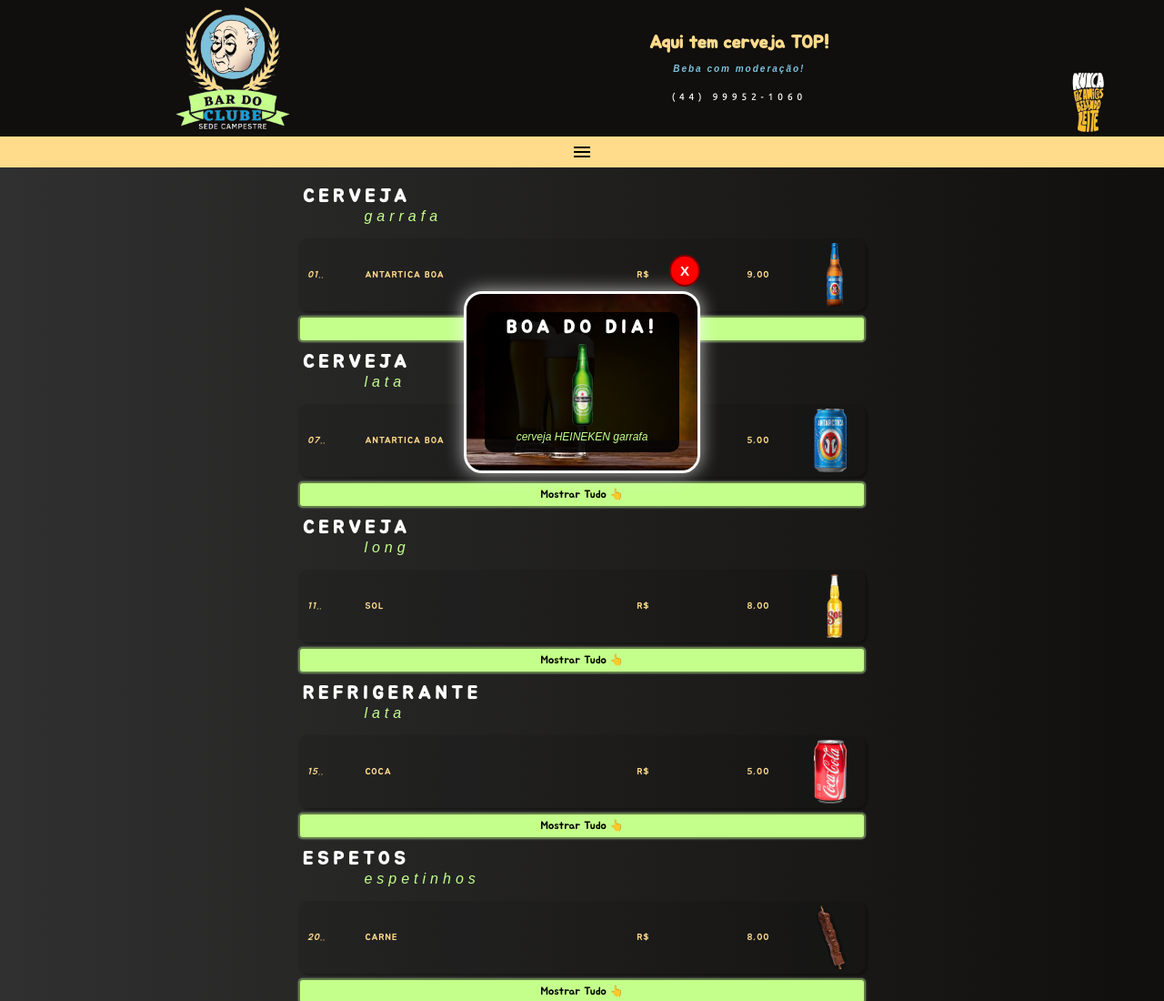
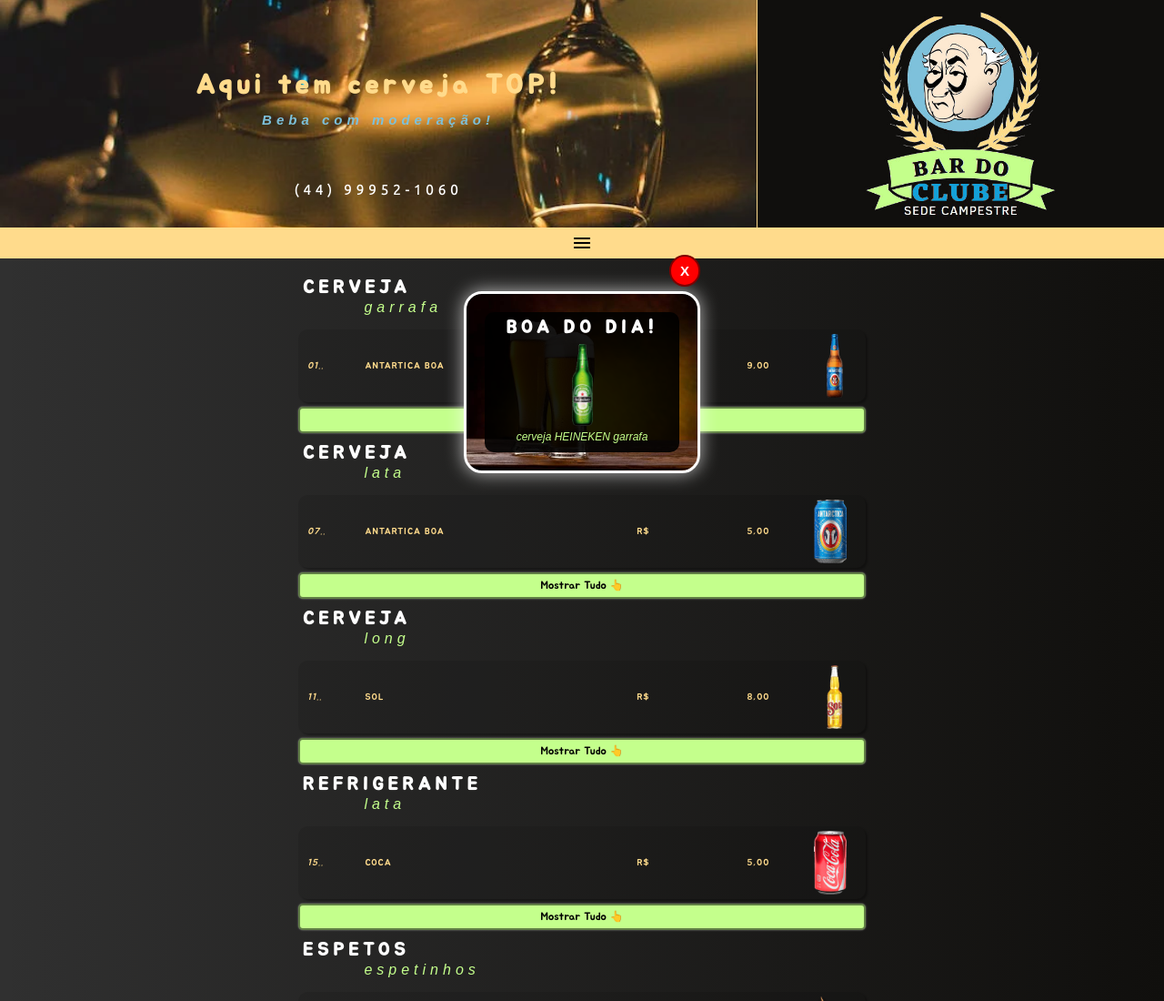
Before and after one commit to juliocesarbertoldo/site_clubedostrinta, a plain HTML site: page index.html in a window 1280 px wide. Shown: the top 1100 px of the page at 91% size. Drawn offline with nearby package versions, Linux system fonts and the light colour scheme.

Commit message:
inicio_tablet

```diff
--- /dev/null
+++ b/css/telatablet.css
@@ -0,0 +1,62 @@
+@charset "UTF-8";
+
+@import url('https://fonts.googleapis.com/css2?family=Jua&display=swap');
+@import url('https://fonts.googleapis.com/css2?family=Ubuntu:wght@300&display=swap');
+
+/* Typical Device Breakpoints
+------------------------------
+Pequenas telas: até 600px
+Celular: de 600px até 768px
+Tablet: 768px até 992px
+Desktop: 992px até 1200px
+Grandes telas: acima de 1200px
+*/
+
+/********** CONFIGURAÇÃO PRINCIPAL **********/
+:root {
+    --corAzulBrilho: #14A1D9;
+    --corAzulFosco: #7DC1DB;
+    --corPurple: #C629D9;
+    --corAmarelo: #ffdb8c;
+    --corAmareloEscuro: #e4c27a;
+    --corVerde: #c4ff8c;
+
+    --fonte-padrao: Arial, Verdana, Helvetica, sans-serif;
+    --fonte-midia: 'Ubuntu', sans-serif;
+    --fonte-cardapio: 'Jua', cursive;
+}
+/********************************************/
+
+header .cabecalho{
+    grid-template-columns: 65% 35%;
+    height: 250px;
+    background: url("../imagens/fd-cabecalho.webp") no-repeat 50%;
+    background-size: cover;
+    background-attachment: fixed;
+}
+
+header .logo {
+    order: 1;
+    background-color: #100f0d;
+    border-left: 1px solid var(--corAmarelo);
+}
+
+header .slogan {
+    display: none;
+}
+
+header .texto-cabecalho h1 {
+    margin-top: 70px;
+    font-size: 30px;
+    letter-spacing: 5px;
+}
+
+header .texto-cabecalho h2 {
+    font-size: 15px;
+    letter-spacing: 5px;
+}
+
+header .texto-cabecalho h3 {
+    margin-top: 50px;
+    font-size: 15px;
+}
--- a/index.html
+++ b/index.html
@@ -12,6 +12,7 @@
         href="https://fonts.googleapis.com/css2?family=Material+Symbols+Outlined:opsz,wght,FILL,GRAD@48,400,0,0" />
     <!--  -->
     <link rel="stylesheet" href="css/style.css">
+    <link rel="stylesheet" href="css/telatablet.css" media="screen and (min-width: 768px)">
 </head>
 
 <body>
```
Also changed, not shown: imagens/fd-cabecalho.webp (added).
